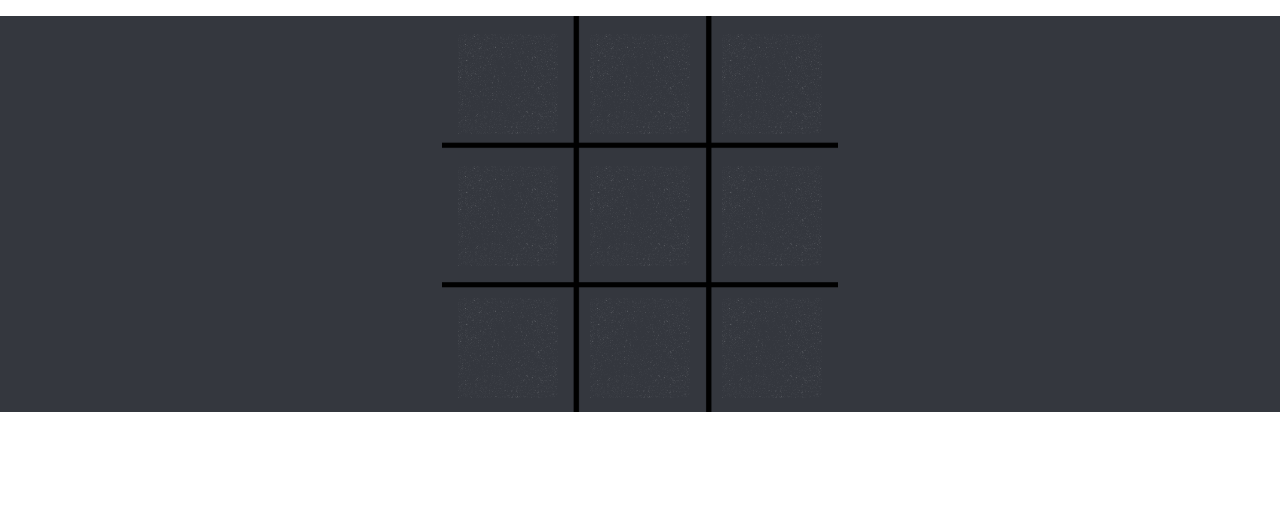
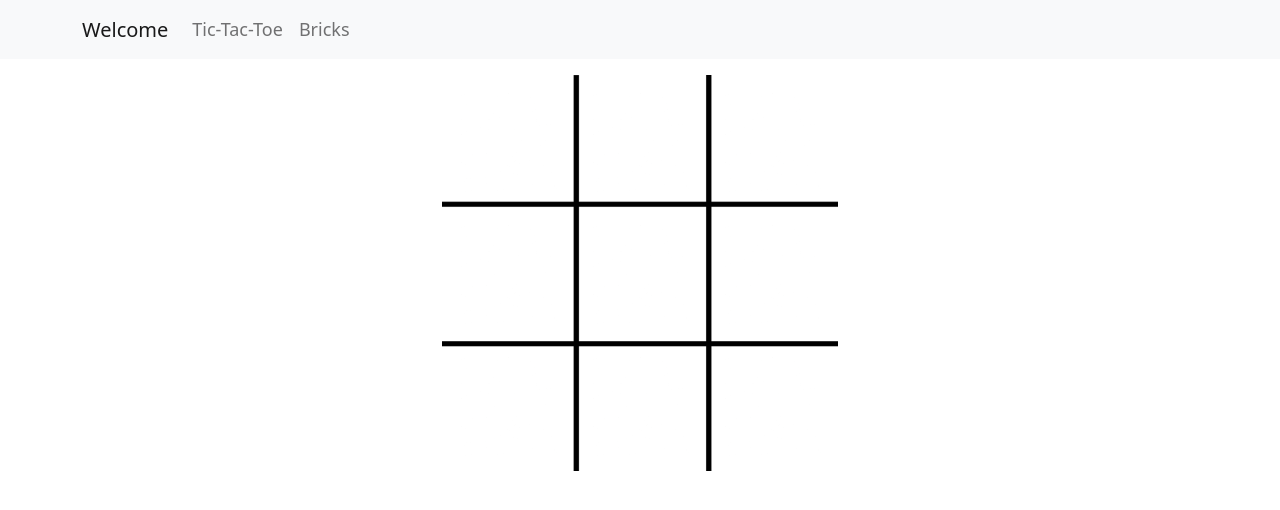
Before and after one commit to gloriyo/gloriyo.github.io, a React (Create React App) app: page /game in a window 1280 px wide. Shown: the top 510 px of the page. Built offline with nearby package versions, Linux system fonts and the light colour scheme.

Commit message:
unify css from projects

```diff
--- a/src/App.tsx
+++ b/src/App.tsx
@@ -152,7 +152,7 @@ function MainNav() {
       </Nav.Item>
       <div className="vr"></div>
       <Nav.Item>
-        <Nav.Link href="playground">Play</Nav.Link>
+        <Nav.Link href="game">Play</Nav.Link>
       </Nav.Item>
       <div className="vr"></div>
       <Nav.Item>
--- a/src/components/Game.tsx
+++ b/src/components/Game.tsx
@@ -1,6 +1,7 @@
-import React, { useState } from 'react';
+import React, { Fragment, useState } from 'react';
 import TBoard from './tic-tac-toe/Board';
 import BBoard from './bricks/Board';
+import TopNav from './TopNav';
 
 interface props {
 	game: string;
@@ -12,10 +13,14 @@ const Game = ({ game } : props ) => {
 
 	const [gameName, setGameName] = useState(game);
 	return (
-		<div>
-			{gameName == "tic-tac-toe" && <TBoard />}
-			{gameName == "bricks" && <BBoard />}
-		</div>
+		<Fragment>
+			<TopNav />
+			<div className="game-cnt">
+				{gameName == "tic-tac-toe" && <TBoard />}
+				{gameName == "bricks" && <BBoard />}
+			</div>
+		</Fragment>
+
 
 
 	)
--- a/src/components/tic-tac-toe/Board.tsx
+++ b/src/components/tic-tac-toe/Board.tsx
@@ -1,6 +1,6 @@
 import React, { useEffect, useState } from 'react';
 import Box from './Box';
-import "../../game-style.css";
+import "../../css/game-style.css";
 
 // import boardImg from "./img/board.png";
 
--- a/src/game-style.css
+++ b/src/css/game-style.css
@@ -1,3 +1,17 @@
+.App {
+    text-align: center;
+    background-color: white;
+  }
+
+.nav-link {
+    color: rgba(0, 0, 0, 0.55) !important;
+    font-size: large;
+}
+
+.game-cnt {
+    background-color: white ;
+}
+
 .board-cnt {
     text-align: -webkit-center;
 }
```
